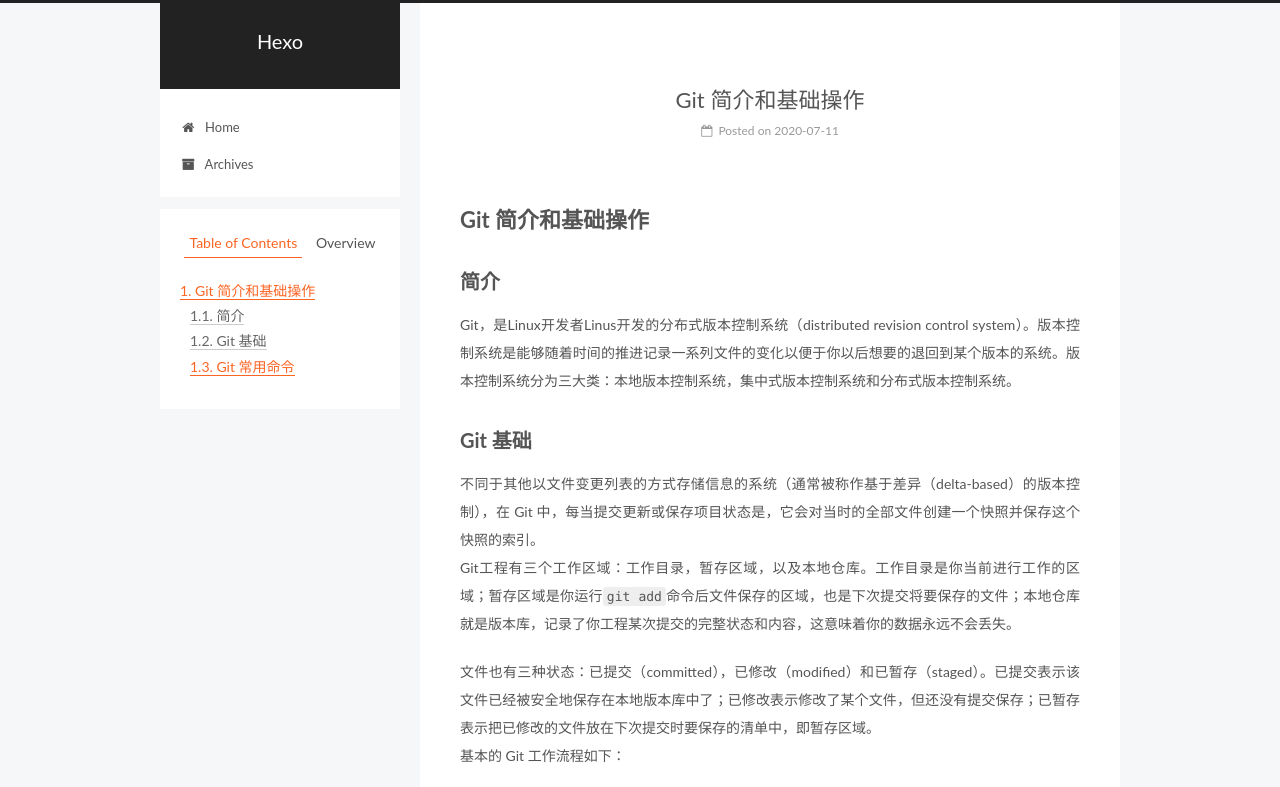
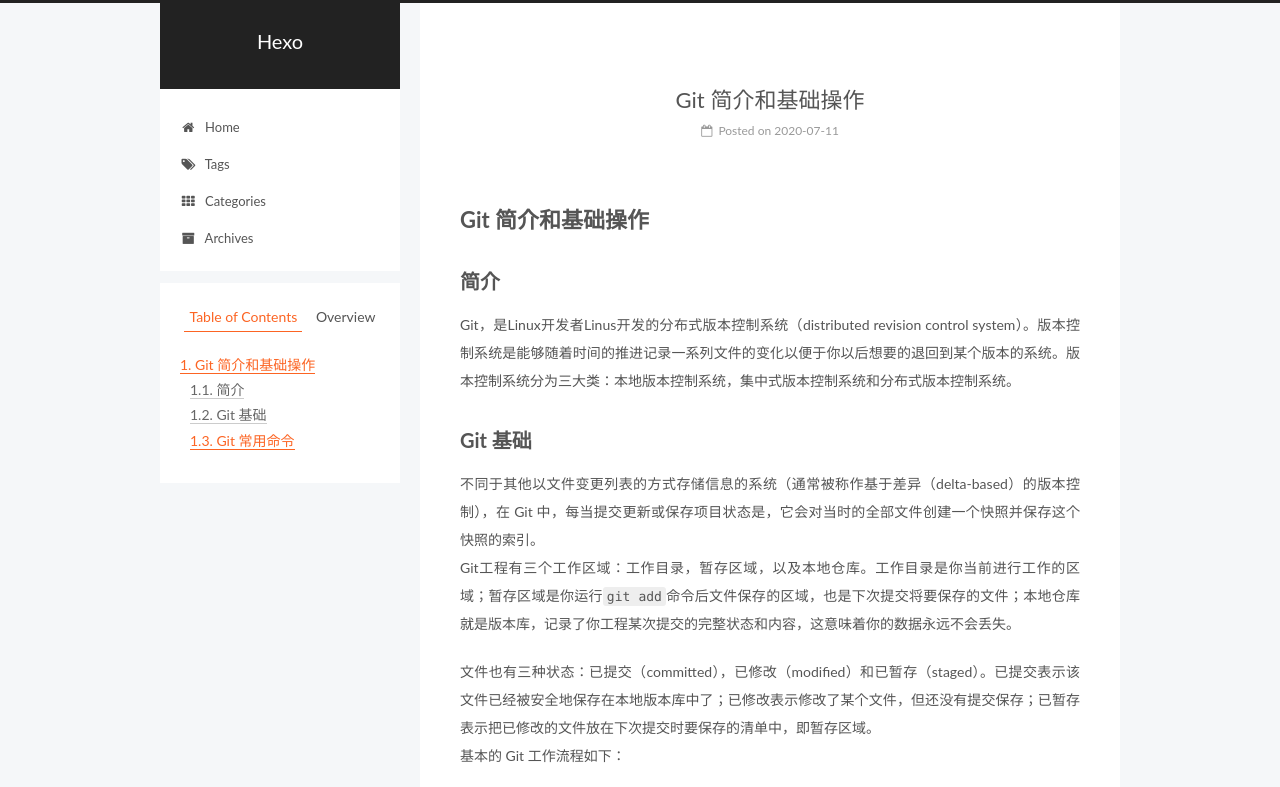
Before and after one commit to chronoby/chronoby.github.io, a plain HTML site: page 2020/07/11/Git-简介和基础操作/index.html in a window 1280 px wide. Shown: the top 787 px of the page. Drawn offline with Linux system fonts and the light colour scheme.

Commit message:
Site updated: 2020-07-11 18:19:06

```diff
--- a/2020/07/11/Git-简介和基础操作/index.html
+++ b/2020/07/11/Git-简介和基础操作/index.html
@@ -87,7 +87,7 @@
 <meta property="og:description" content="Git 简介和基础操作简介Git，是Linux开发者Linus开发的分布式版本控制系统（distributed revision control system）。版本控制系统是能够随着时间的推进记录一系列文件的变化以便于你以后想要的退回到某个版本的系统。版本控制系统分为三大类：本地版本控制系统，集中式版本控制系统和分布式版本控制系统。 Git 基础不同于其他以文件变更列表的方式存储信息的系统（通常">
 <meta property="og:locale" content="en_US">
 <meta property="article:published_time" content="2020-07-11T09:55:12.000Z">
-<meta property="article:modified_time" content="2020-07-11T10:02:56.959Z">
+<meta property="article:modified_time" content="2020-07-11T10:11:45.372Z">
 <meta property="article:author" content="John Doe">
 <meta name="twitter:card" content="summary">
 
@@ -186,6 +186,26 @@
               <i class="menu-item-icon fa fa-fw fa-home"></i> <br />
 
             Home
+          </a>
+        </li>
+
+
+        <li class="menu-item menu-item-tags">
+          <a href="/tags/%20" rel="section">
+
+              <i class="menu-item-icon fa fa-fw fa-tags"></i> <br />
+
+            Tags
+          </a>
+        </li>
+
+
+        <li class="menu-item menu-item-categories">
+          <a href="/categories/%20" rel="section">
+
+              <i class="menu-item-icon fa fa-fw fa-th"></i> <br />
+
+            Categories
           </a>
         </li>
 
@@ -382,6 +402,7 @@
 </ul>
 <p>若你使用 Git 时需要获取帮助，有三种等价的方法可以找到 Git 命令的综合手册（manpage）：</p>
 <figure class="highlight plain"><table><tr><td class="gutter"><pre><span class="line">1</span><br><span class="line">2</span><br><span class="line">3</span><br></pre></td><td class="code"><pre><span class="line">$ git help &lt;verb&gt;</span><br><span class="line">$ git &lt;verb&gt; --help</span><br><span class="line">$ man git-&lt;verb&gt;</span><br></pre></td></tr></table></figure>
+
 <p>例如，要想获得 git config 命令的手册，执行</p>
 <figure class="highlight plain"><table><tr><td class="gutter"><pre><span class="line">1</span><br></pre></td><td class="code"><pre><span class="line">$ git help config</span><br></pre></td></tr></table></figure>
 
```
Also changed, not shown: archives/2020/07/index.html (+20 -0 lines), archives/2020/index.html (+20 -0 lines), archives/index.html (+20 -0 lines), index.html (+21 -0 lines).
